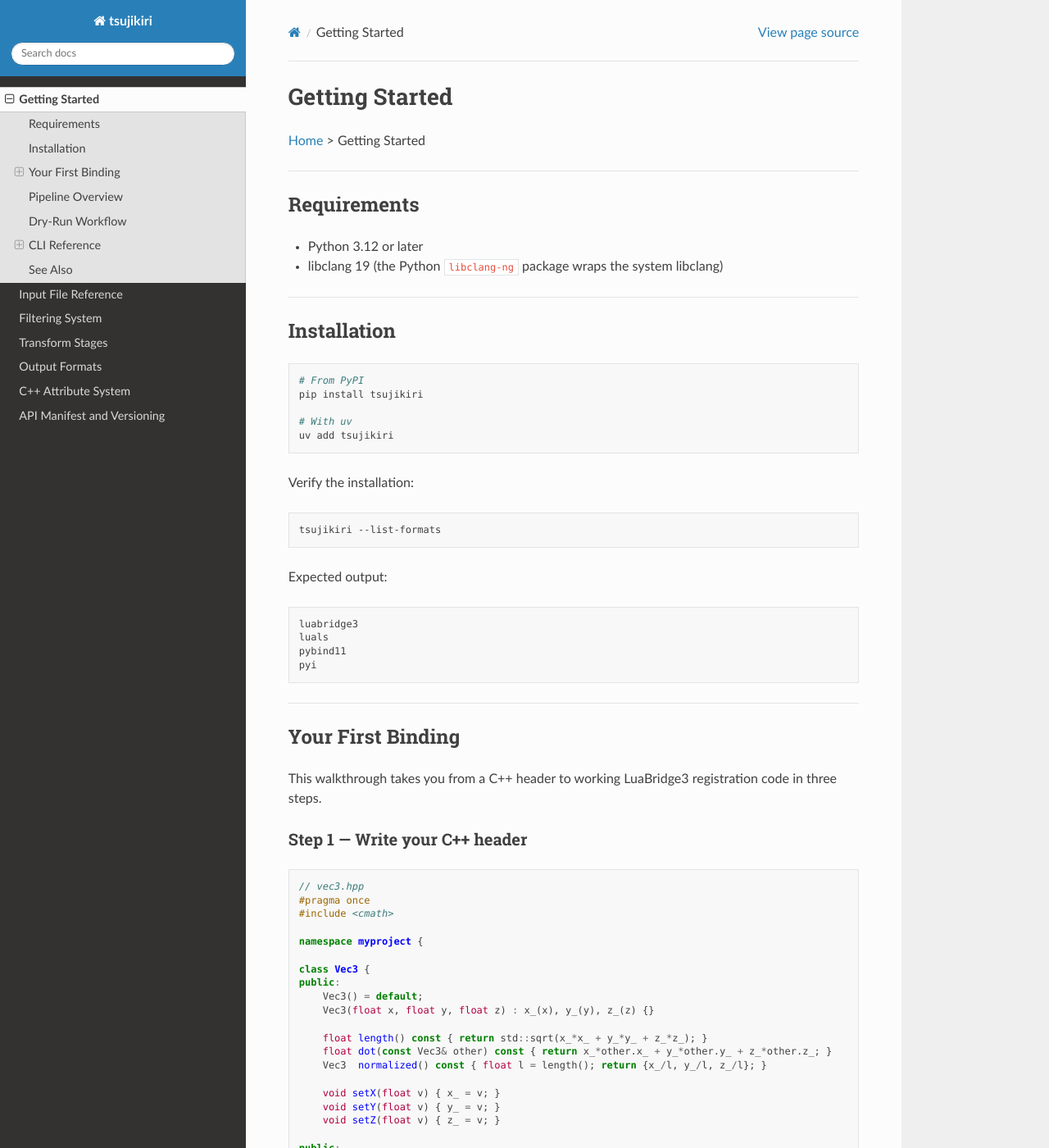
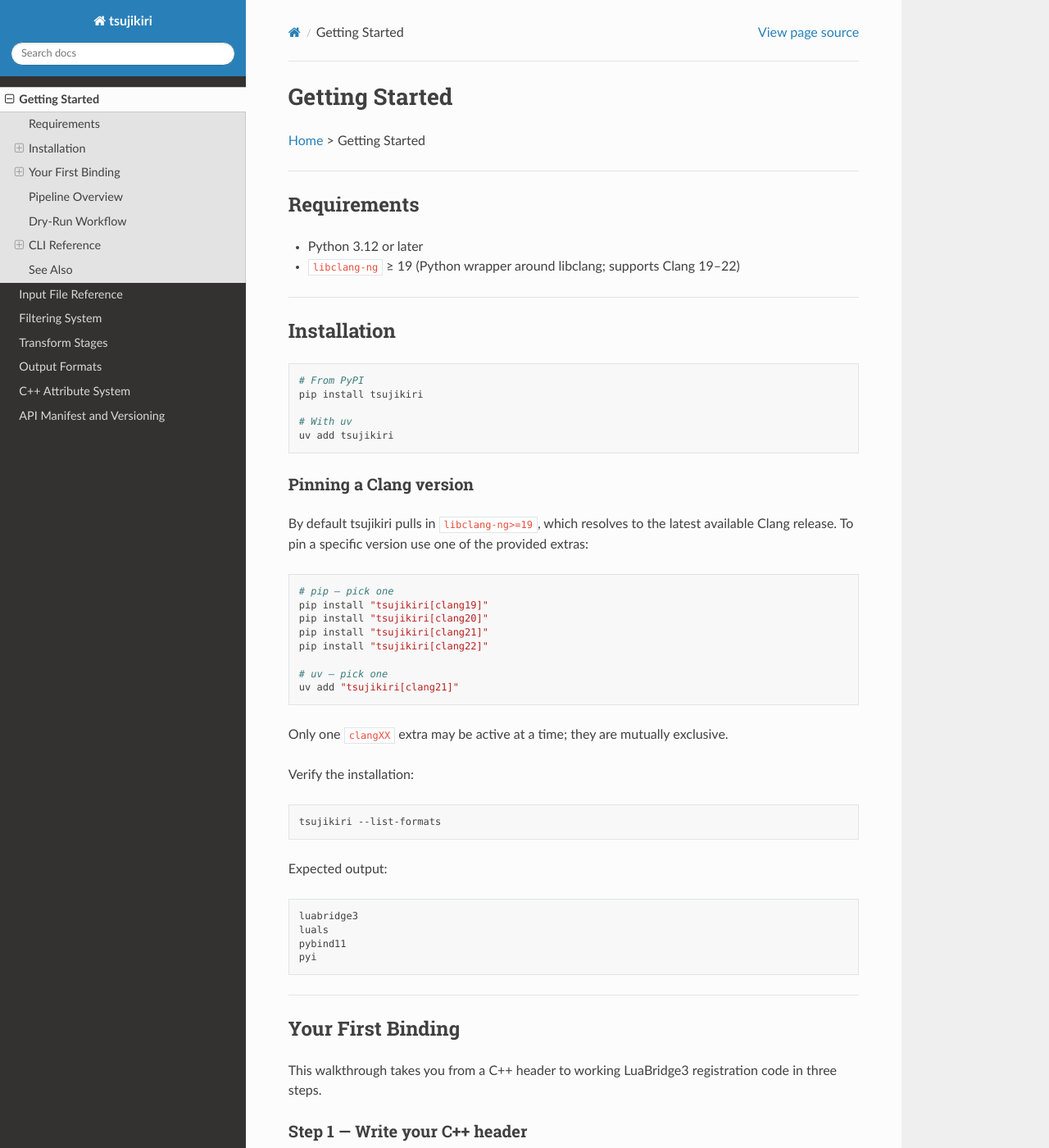
Before and after one commit to kunitoki/tsujikiri, a Sphinx documentation site: the page built from docs/getting-started.md, in a window 1280 px wide and 1400 px high. Shown: the whole window at 82% size. Built offline with Sphinx 7.4.7 and the Read the Docs theme 3.1.0, drawn with Linux system fonts in a browser that asks for light colours.

````diff
--- a/docs/getting-started.md
+++ b/docs/getting-started.md
@@ -7,7 +7,7 @@
 ## Requirements
 
 - Python 3.12 or later
-- libclang 19 (the Python `libclang-ng` package wraps the system libclang)
+- `libclang-ng` ≥ 19 (Python wrapper around libclang; supports Clang 19–22)
 
 ---
 
@@ -20,6 +20,23 @@ pip install tsujikiri
 # With uv
 uv add tsujikiri
 ```
+
+### Pinning a Clang version
+
+By default tsujikiri pulls in `libclang-ng>=19`, which resolves to the latest available Clang release. To pin a specific version use one of the provided extras:
+
+```bash
+# pip — pick one
+pip install "tsujikiri[clang19]"
+pip install "tsujikiri[clang20]"
+pip install "tsujikiri[clang21]"
+pip install "tsujikiri[clang22]"
+
+# uv — pick one
+uv add "tsujikiri[clang21]"
+```
+
+Only one `clangXX` extra may be active at a time; they are mutually exclusive.
 
 Verify the installation:
 
````
Also changed, not shown: README.md (+17 -0 lines), docs/index.md (+12 -1 lines).
